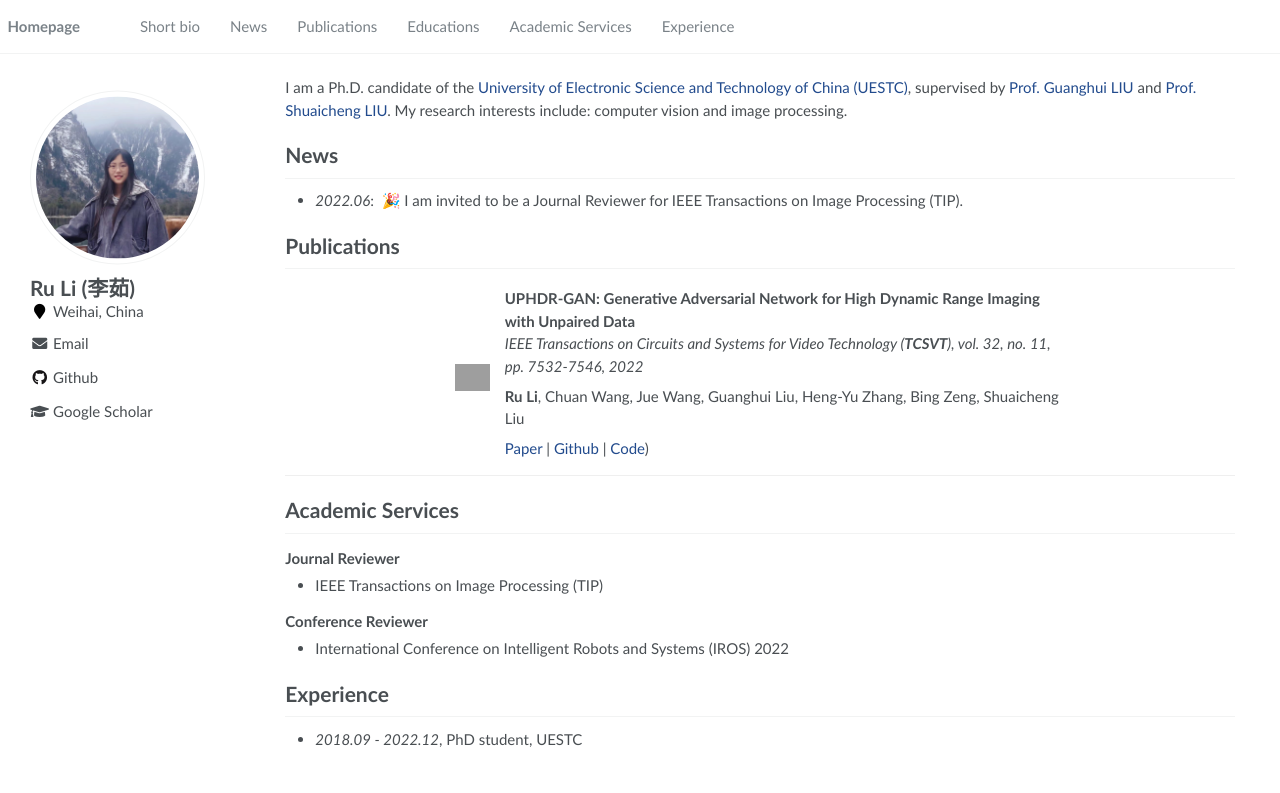
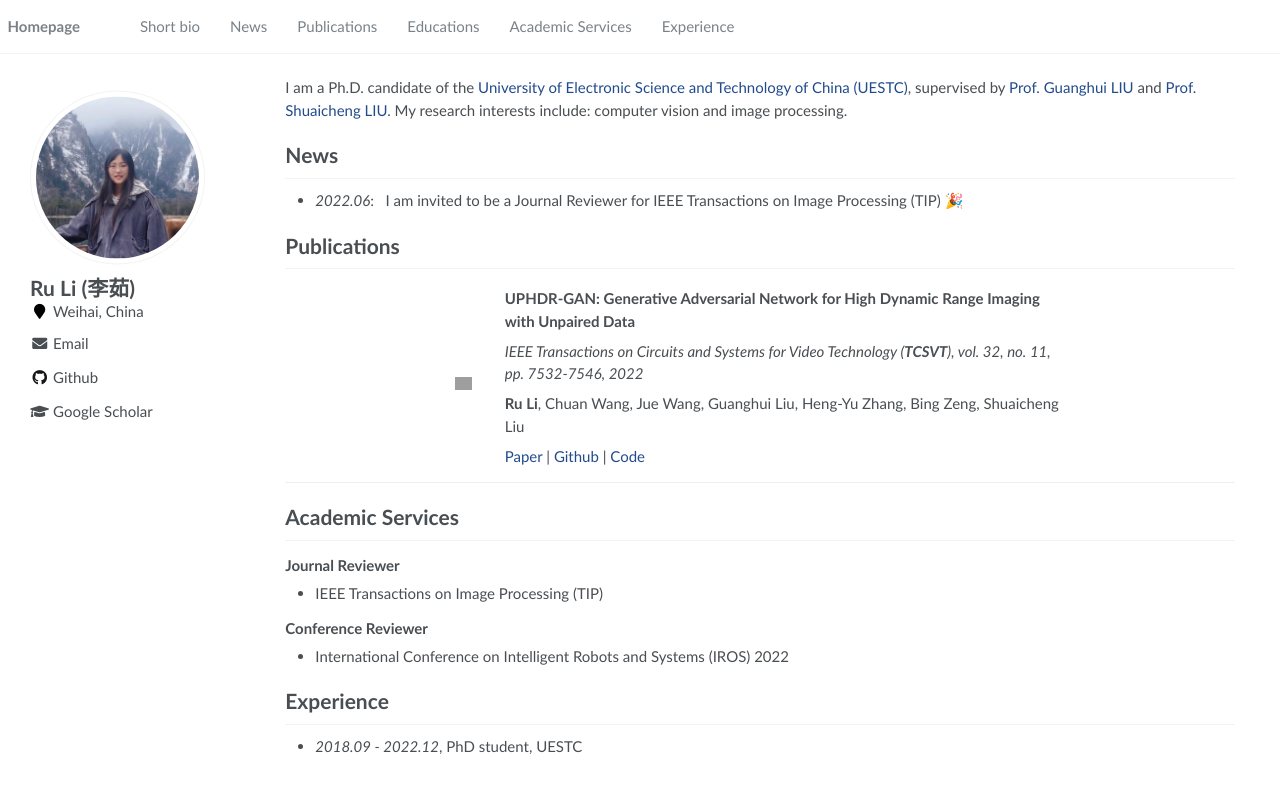
Before and after one commit to liru0126/liru0126.github.io, a Jekyll site: the page built from _pages/about.md, in a window 1280 px wide. Shown: the top 793 px of the page. Built offline with Jekyll 4.4.1, drawn with Linux system fonts in a browser that asks for light colours; grey boxes are pictures that could not be loaded.

Commit message:
Update about.md

```diff
--- a/_pages/about.md
+++ b/_pages/about.md
@@ -21,7 +21,7 @@ I am a Ph.D. candidate of the [University of Electronic Science and Technology o
 
 
 # News
-- *2022.06*: &nbsp;🎉 I am invited to be a Journal Reviewer for IEEE Transactions on Image Processing (TIP).
+- *2022.06*: &nbsp; I am invited to be a Journal Reviewer for IEEE Transactions on Image Processing (TIP) 🎉
 
 # Publications
 
@@ -35,17 +35,18 @@ I am a Ph.D. candidate of the [University of Electronic Science and Technology o
 </div>
 </div> -->
 
-<!-- ############################################## -->
+<!-- ################### -->
 
-<div class='paper-box'><div class='paper-box-image'><img src='images/uphdr-gan.png' alt="sym" width="100%"></div>
+<div class='paper-box'><div class='paper-box-image'><img src='images/uphdr-gan.png' alt="sym" width="50%"></div>
 <div class='paper-box-text' markdown="1">
 
 **UPHDR-GAN: Generative Adversarial Network for High Dynamic Range Imaging with Unpaired Data**
+
 *IEEE Transactions on Circuits and Systems for Video Technology (**TCSVT**), vol. 32, no. 11, pp. 7532-7546, 2022*
 
 **Ru Li**, Chuan Wang, Jue Wang, Guanghui Liu, Heng-Yu Zhang, Bing Zeng, Shuaicheng Liu
 
-[Paper](https://ieeexplore.ieee.org/abstract/document/9826814/) \| [Github](https://github.com/liru0126/UPHDR-GAN) \| [Code](https://github.com/liru0126/UPHDR-GAN)) <strong><span class='show_paper_citations' data='3WQTKocAAAAJ:WF5omc3nYNoC'></span></strong>
+[Paper](https://ieeexplore.ieee.org/abstract/document/9826814/) \| [Github](https://github.com/liru0126/UPHDR-GAN) \| [Code](https://github.com/liru0126/UPHDR-GAN) <strong><span class='show_paper_citations' data='3WQTKocAAAAJ:WF5omc3nYNoC'></span></strong>
 </div>
 </div>
 
```
